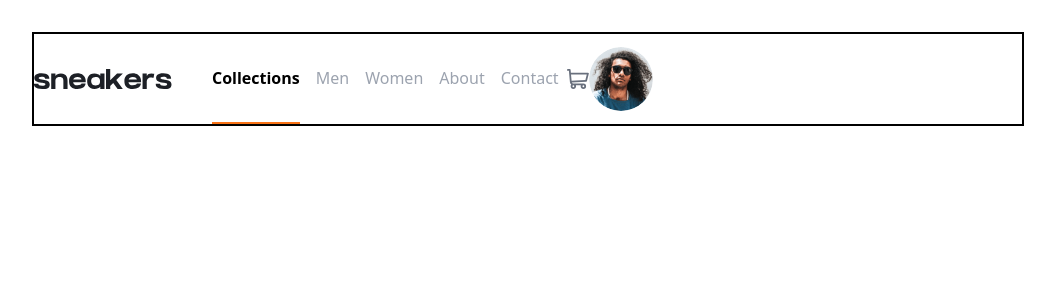
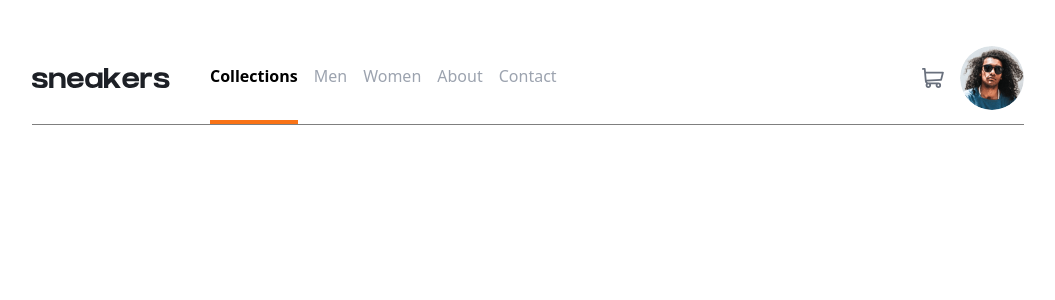
Before and after one commit to TheXilot/React-Tailwind-starter, a React (Vite) app: page / in a window 1280 px wide. Shown: the top 300 px of the page, without its empty margins (112-1167 px from the left). Built offline with nearby package versions, Linux system fonts and the light colour scheme.

Commit message:
navigation working

```diff
--- a/src/components/nav.jsx
+++ b/src/components/nav.jsx
@@ -12,7 +12,7 @@ export default function NavBar() {
     return classes.filter(Boolean).join(" ");
   }
   return (
-    <div className=" w-full flex flex-row gap-2 border-black border-2 items-center">
+    <div className=" w-full flex flex-row gap-2 border-[rgba(0,0,0,0.5)] border-b-[1px] items-center">
       <img src="/logo.svg" alt="" className=" h-fit mr-8" />
       <div className="flex flex-row gap-4">
         {navigation.map((item) => (
@@ -21,16 +21,16 @@ export default function NavBar() {
             href={item.href}
             className={classNames(
               item.current
-                ? "font-bold text-black border-orange-500 border-b-2"
+                ? "font-bold text-black border-orange-500 border-b-4"
                 : "font-normal text-gray-400",
-              "bg-white hover:border-orange-500 hover:font-bold hover:text-black hover:border-b-2 cursor-pointer py-8"
+              "bg-white hover:border-orange-500 hover:font-bold hover:text-black hover:border-b-4 cursor-pointer py-8"
             )}
           >
             {item.name}
           </a>
         ))}
       </div>
-      <div className="right-side flex items-center">
+      <div className="right-side flex items-center gap-4 ml-auto">
         <img src={cardIcon} alt="" className=" cursor-pointer" />
         <img
           src={imageAvatar}
```
Also changed, not shown: src/assets/icon-menu.svg (added).
